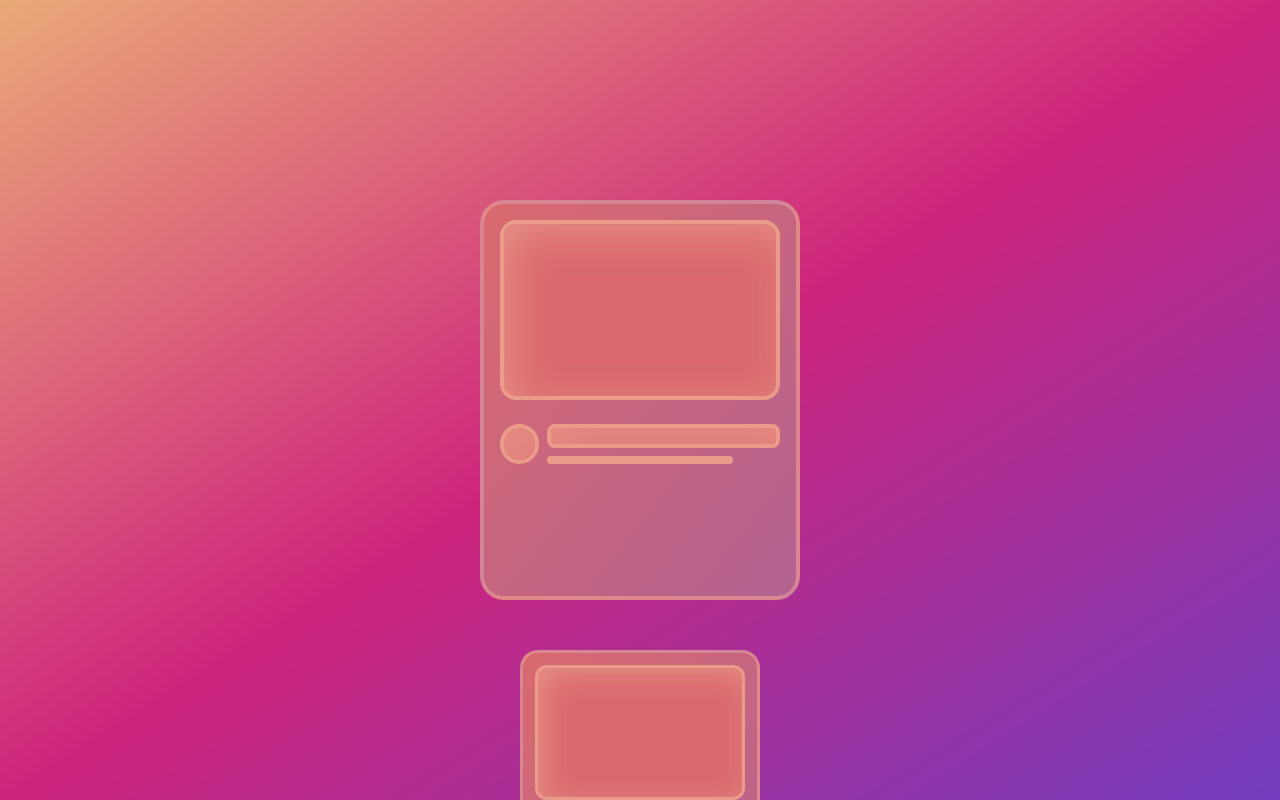
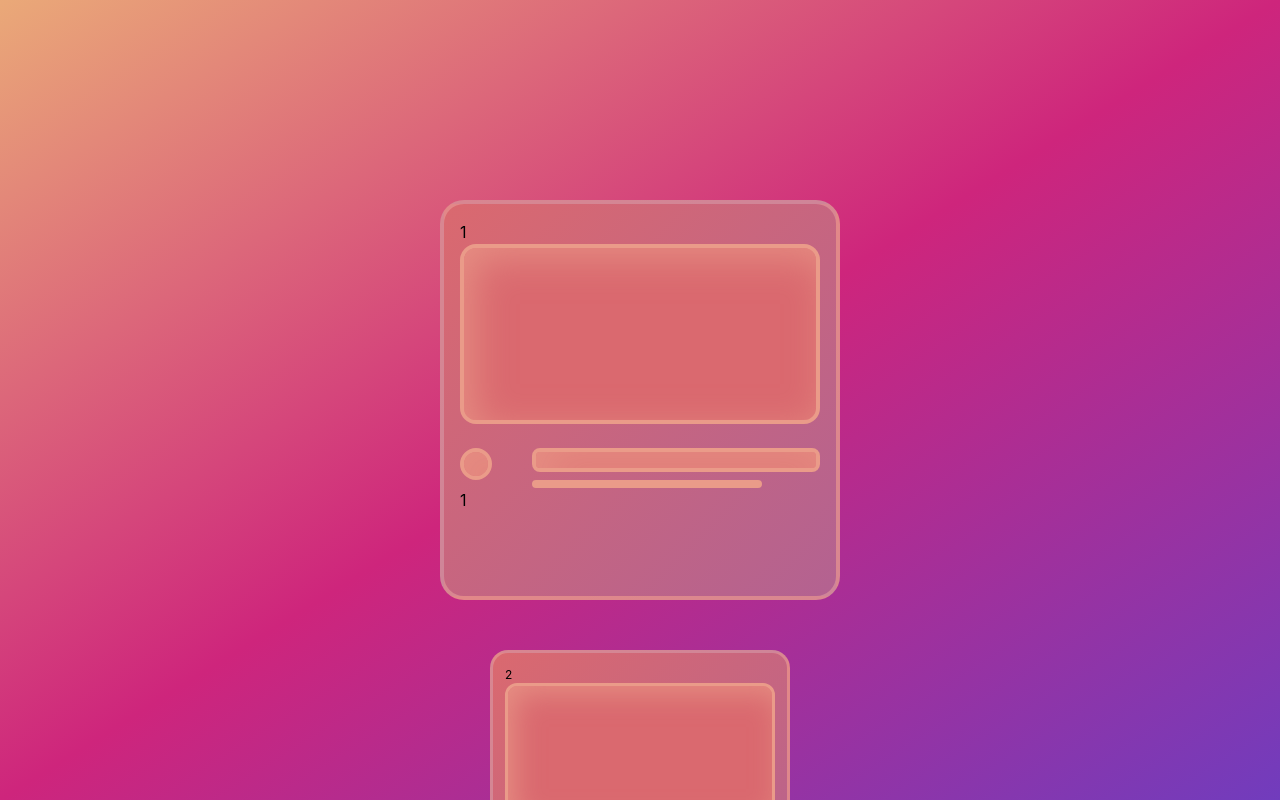
Before and after one commit to Kshitiz1111/slider, a React (Create React App) app: page / in a window 1280 px wide. Built offline with nearby package versions, Linux system fonts and the light colour scheme.

Commit message:
added weel event handler for devices that doesn't suppor touch event

```diff
--- a/src/App.jsx
+++ b/src/App.jsx
@@ -6,7 +6,9 @@ function App() {
   const cardRef = useRef(null)
   const startYAxis = useRef(0);
   const latestYAxis = useRef(0);
-  let travelDistance = 100;
+  const isScrolling = useRef(false);
+  let touchTravelDistance = 100;
+  let weelTravelDistance = 90;
 
   let items = [1, 2, 3, 4, 5, 6]
 
@@ -17,23 +19,41 @@ function App() {
   const handleTouchMove = (e) => {
     latestYAxis.current = e.touches[0].clientY;
     const distance = startYAxis.current - latestYAxis.current;
-    if (distance > travelDistance && activeCardIndex < items.length - 1) {
+    if (distance > touchTravelDistance && activeCardIndex < items.length - 1) {
       setActiveCardIndex(activeCardIndex + 1);
       startYAxis.current = latestYAxis.current;
-    } else if (distance < - travelDistance && activeCardIndex > 0) {
+    } else if (distance < - touchTravelDistance && activeCardIndex > 0) {
       setActiveCardIndex(activeCardIndex - 1);
       startYAxis.current = latestYAxis.current;
     }
+  };
+
+  const handleScroll = (e) => {
+    if (isScrolling.current) return;
+
+    isScrolling.current = true;
+    const distance = e.deltaY;
+
+    if (distance > 0 && activeCardIndex < items.length - 1) {
+      setActiveCardIndex((prevIndex) => prevIndex + 1);
+    } else if (distance < 0 && activeCardIndex > 0) {
+      setActiveCardIndex((prevIndex) => prevIndex - 1);
+    }
+
+    setTimeout(() => {
+      isScrolling.current = false;
+    }, 500); // Adjust timeout as needed
   };
 
   useEffect(() => {
     const card = cardRef.current;
     card.addEventListener('touchstart', handleTouchStart, { passive: true });
     card.addEventListener('touchmove', handleTouchMove, { passive: true });
-
+    card.addEventListener('wheel', handleScroll, { passive: true });
     return () => {
       card.removeEventListener('touchstart', handleTouchStart);
       card.removeEventListener('touchmove', handleTouchMove);
+      card.removeEventListener('wheel', handleScroll);
     };
   }, [activeCardIndex, items.length]);
 
@@ -41,7 +61,7 @@ function App() {
     <div className='w-full h-screen relative overflow-hidden'
       style={{ background: 'linear-gradient(to top left, #713CBD, #CE257C, #EAA978)' }}
     >
-      <div ref={cardRef} className="w-full flex flex-col items-center gap-4">
+      <div ref={cardRef} className="w-full overflow-y-scroll flex flex-col items-center gap-4">
         {items.map((item, index) => {
           const prevCard = index < activeCardIndex;
           const nextCard = index > activeCardIndex;
@@ -56,6 +76,7 @@ function App() {
               prevCard={prevCard}
               nextCard={nextCard}
               visibilityStyle={cardStyle}
+              content={item}
             />
           );
         })}
--- a/src/components/Card.jsx
+++ b/src/components/Card.jsx
@@ -1,27 +1,30 @@
 import React from 'react'
 
-const Card = ({ activeCard, nextCard, prevCard, visibilityStyle }) => {
+const Card = ({ content, activeCard, nextCard, prevCard, visibilityStyle }) => {
    return (
-      <div className={`w-96 max-w-xs h-1/2 p-4 border-4 border-pink-300 rounded-3xl transform transition-all duration-500
+      <div className={`w-[90%] sm:w-[400px] h-1/2 p-4 border-4 border-pink-300 rounded-3xl transform transition-all duration-500
       bg-gradient-to-br from-red-500 to-orange-600
+      opacity-100
       ${visibilityStyle}
-      ${activeCard ? 'translate-y-[50%] z-30 scale-100 ' : 'scale-75'}
-      ${nextCard && 'translate-y-[150%] z-20 opacity-100'}
-      ${prevCard && 'translate-y-[-50%] z-10 opacity-60'}
+      ${activeCard ? 'translate-y-[50%] z-30 scale-100' : 'scale-75'}
+      ${nextCard && 'translate-y-[150%] z-20'}
+      ${prevCard && 'translate-y-[-50%] z-10 opacity-40'}
       bg-red-800
       absolute
       `}
 
          style={{ borderColor: 'rgba(235, 168, 162, 0.5)', borderWidth: '4px', background: 'linear-gradient(to bottom right, #DA696F, #B36291)' }}
       >
-         <div className='w-full h-1/2 shadow-custom-innerShadow bg-custom-pink rounded-2xl' style={{ borderColor: '#EA9B89', borderWidth: '4px' }}></div>
+         {content}
+         <div className='w-full h-1/2 shadow-custom-innerShadow bg-custom-pink rounded-2xl border-4 border-custom-slider-card'></div>
          <div className='flex w-full justify-between gap-2 mt-6'>
-            <div className='w-2/12 h-2/12 rounded-full shadow-custom-innerShadow bg-custom-pink' style={{ borderColor: '#EA9B89', borderWidth: '4px' }}></div>
+            <div className='w-8 h-8 rounded-full shadow-custom-innerShadow bg-custom-pink border-4 border-custom-slider-card'></div>
             <div className='w-72 flex flex-col gap-2' >
-               <div className='h-6 rounded-lg shadow-custom-innerShadow bg-custom-pink' style={{ borderColor: '#EA9B89', borderWidth: '4px' }}></div>
-               <div className='w-4/5 h-2 rounded-full shadow-custom-innerShadow bg-custom-pink' style={{ borderColor: '#EA9B89', borderWidth: '4px' }}></div>
+               <div className='h-6 rounded-lg shadow-custom-innerShadow bg-custom-pink border-4 border-custom-slider-card'></div>
+               <div className='w-4/5 h-2 rounded-full shadow-custom-innerShadow bg-custom-pink border-4 border-custom-slider-card'></div>
             </div>
          </div>
+         {content}
       </div>
    )
 }
--- a/tailwind.config.js
+++ b/tailwind.config.js
@@ -12,6 +12,9 @@ module.exports = {
         'custom-pink': '#DA696F',
         'custom-pink-2': '#CF7782'
       },
+      borderColor:{
+        'custom-slider-card': '#EA9B89'
+      }
     },
   },
   plugins: [],
```
